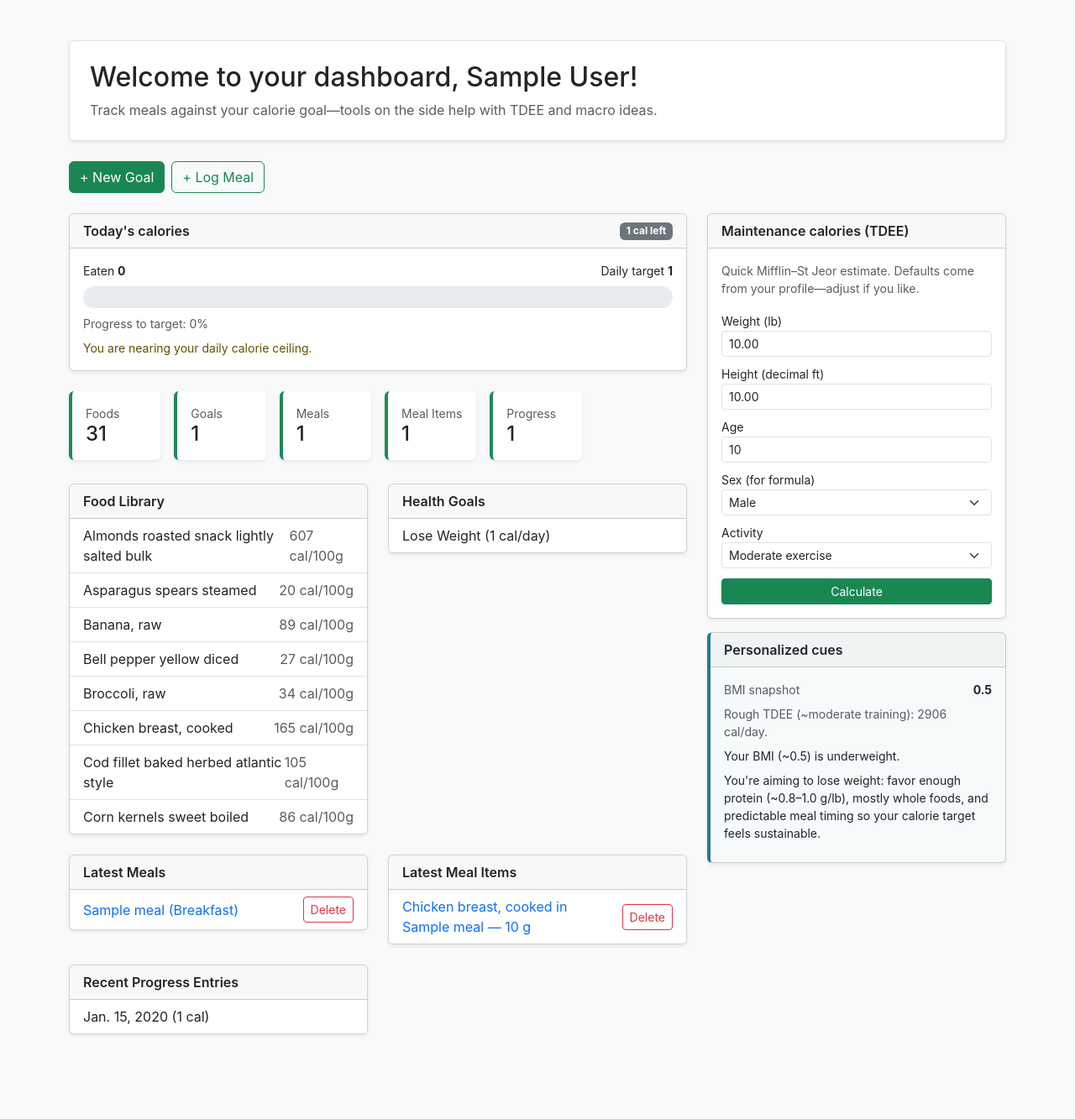
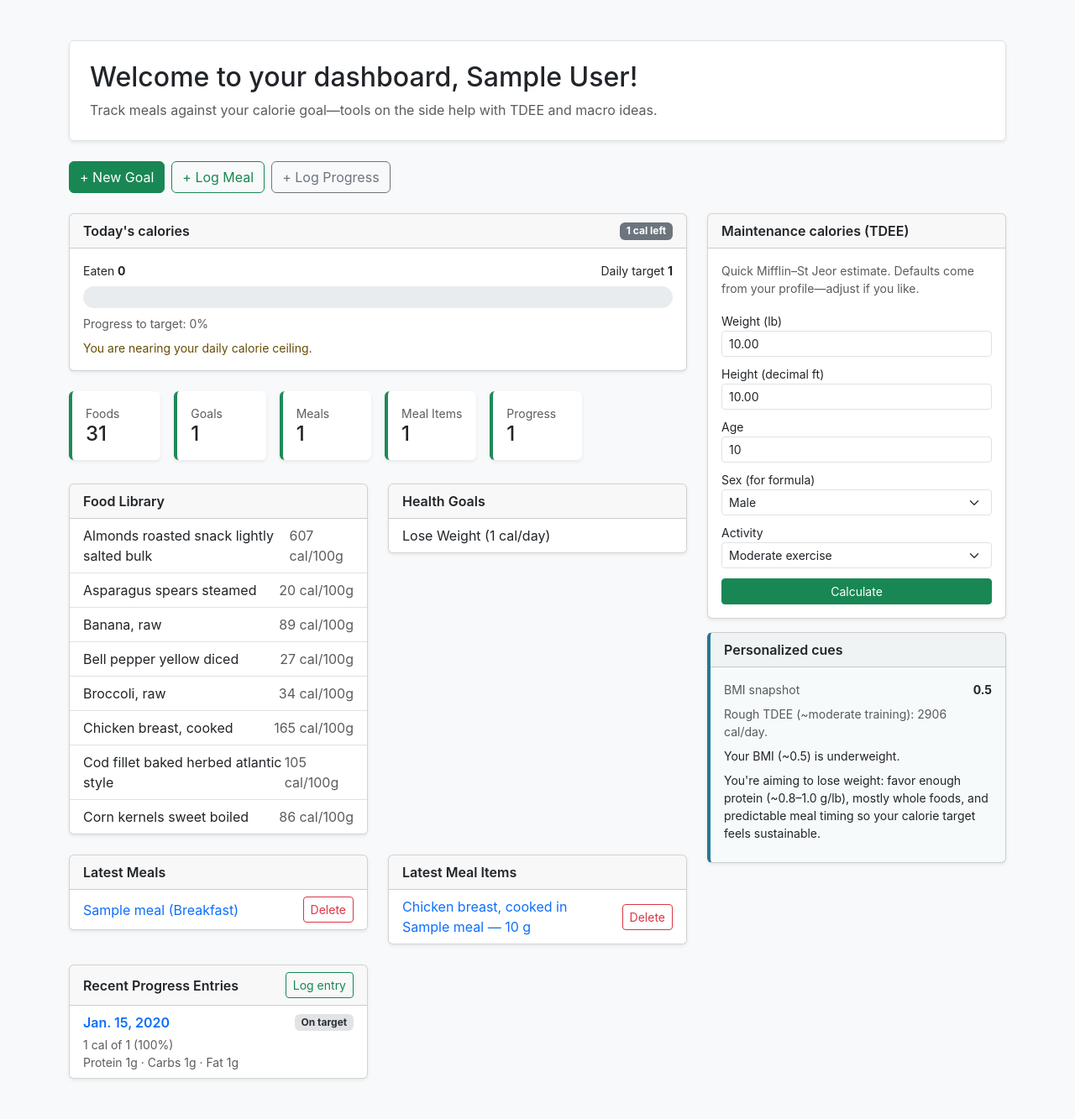
Before and after one commit to ajdreslinski-a11y/Health_Planner, a Django app: page / in a window 1280 px wide. Shown: the part 56-1389 px from the top of the page at 84% size. Before the commit the page ends 1289 px from the top, so only its background shows below. Run offline with Django 5.2, Linux system fonts and the light colour scheme; a user stored in the database is signed in; data comes from the database, SQL or seed files in the repository; tables that the repository leaves empty hold one stand-in row (values such as "Sample post").

Commit message:
Added a log daily progress feature

```diff
--- a/HealthPlanner/health/Templates/health/dashboard.html
+++ b/HealthPlanner/health/Templates/health/dashboard.html
@@ -50,6 +50,9 @@
                 </div>
                 <div class="col-auto">
                     <a href="{% url 'health:create_meal' %}" class="btn btn-outline-success">+ Log Meal</a>
+                </div>
+                <div class="col-auto">
+                    <a href="{% url 'health:create_progress' %}" class="btn btn-outline-secondary">+ Log Progress</a>
                 </div>
             </div>
         </div>
@@ -203,10 +206,36 @@
                 </div>
                 <div class="col-lg-6">
                     <div class="card shadow-sm">
-                        <div class="card-header fw-semibold">Recent Progress Entries</div>
+                        <div class="card-header fw-semibold d-flex justify-content-between align-items-center gap-2">
+                            <span>Recent Progress Entries</span>
+                            <a class="btn btn-outline-success btn-sm" href="{% url 'health:create_progress' %}">Log entry</a>
+                        </div>
                         <ul class="list-group list-group-flush">
-                            {% for p in latest_progress %}
-                                <li class="list-group-item">{{ p.date }} ({{ p.daily_calories_consumed }} cal)</li>
+                            {% for row in latest_progress_rows %}
+                                <li class="list-group-item">
+                                    <div class="d-flex justify-content-between align-items-center gap-2">
+                                        <a class="fw-semibold text-decoration-none" href="{% url 'health:edit_progress' row.entry.progress_id %}">
+                                            {{ row.entry.date }}
+                                        </a>
+                                        {% if row.goal_units %}
+                                            {% if row.delta_units > 0 %}
+                                                <span class="badge bg-danger-subtle text-danger-emphasis">{{ row.abs_delta_units }} cal over</span>
+                                            {% elif row.delta_units < 0 %}
+                                                <span class="badge bg-success-subtle text-success-emphasis">{{ row.abs_delta_units }} cal under</span>
+                                            {% else %}
+                                                <span class="badge bg-secondary-subtle text-secondary-emphasis">On target</span>
+                                            {% endif %}
+                                        {% else %}
+                                            <span class="badge bg-secondary-subtle text-secondary-emphasis">No goal</span>
+                                        {% endif %}
+                                    </div>
+                                    <div class="small text-muted mt-1">
+                                        {{ row.calories }} cal{% if row.goal_units %} of {{ row.goal_units }} ({{ row.pct_of_goal }}%){% endif %}
+                                    </div>
+                                    <div class="small text-muted">
+                                        Protein {{ row.protein }}g · Carbs {{ row.carbs }}g · Fat {{ row.fat }}g
+                                    </div>
+                                </li>
                             {% empty %}
                                 <li class="list-group-item text-muted">No progress entries yet.</li>
                             {% endfor %}
--- a/HealthPlanner/health/urls.py
+++ b/HealthPlanner/health/urls.py
@@ -12,6 +12,8 @@ urlpatterns = [
     path("users/new/", views.create_recent_user, name="create_recent_user"),
     path("users/<int:user_id>/edit/", views.edit_recent_user, name="edit_recent_user"),
     path("goals/new/", views.create_goal, name="create_goal"),
+    path("progress/new/", views.create_progress, name="create_progress"),
+    path("progress/<int:progress_id>/edit/", views.edit_progress, name="edit_progress"),
     path("meals/new/", views.create_meal, name="create_meal"),
     path("meals/<int:meal_id>/edit/", views.edit_meal, name="edit_meal"),
     path("meals/<int:meal_id>/delete/", views.delete_meal, name="delete_meal"),
--- a/HealthPlanner/health/views.py
+++ b/HealthPlanner/health/views.py
@@ -6,7 +6,14 @@ from django.db.utils import OperationalError, ProgrammingError
 from django.shortcuts import get_object_or_404, redirect, render
 from django.utils import timezone
 
-from .forms import AccountSignUpForm, FoodForm, MealForm, MealItemForm, RecentUserForm
+from .forms import (
+    AccountSignUpForm,
+    FoodForm,
+    MealForm,
+    MealItemForm,
+    ProgressForm,
+    RecentUserForm,
+)
 from .models import Food, Goal, Meal, MealItem, Progress, User
 from .nutrition import build_goal_suggestions, compute_maintenance, dashboard_copy
 
@@ -92,6 +99,7 @@ def dashboard(request):
         "latest_meals": [],
         "latest_meal_items": [],
         "latest_progress": [],
+        "latest_progress_rows": [],
         "latest_recent_users": [],
         "calorie_tracker": {},
         "maintenance_result": maintenance_snapshot,
@@ -118,9 +126,84 @@ def dashboard(request):
         context["latest_meal_items"] = MealItem.objects.select_related(
             "meal", "food"
         ).filter(meal__user=request.user).order_by("-meal_item_id")[:6]
-        context["latest_progress"] = Progress.objects.filter(
-            user=request.user
-        ).order_by("-date")[:5]
+        latest_progress = list(
+            Progress.objects.filter(
+                user=request.user
+            ).order_by("-date")[:5]
+        )
+        context["latest_progress"] = latest_progress
+        context["latest_progress_rows"] = []
+        for entry in latest_progress:
+            meal_totals = Meal.objects.filter(
+                user=request.user, date=entry.date
+            ).aggregate(
+                calories=Sum("total_calories"),
+                protein=Sum("total_protein"),
+                carbs=Sum("total_carbs"),
+                fat=Sum("total_fat"),
+            )
+            goal_for_day = Goal.objects.filter(
+                user=request.user, start_date__lte=entry.date
+            ).order_by("-start_date").first()
+
+            calories_val = int(
+                round(
+                    float(
+                        entry.daily_calories_consumed
+                        or meal_totals["calories"]
+                        or 0
+                    )
+                )
+            )
+            protein_val = int(
+                round(
+                    float(
+                        entry.daily_protein_consumed
+                        or meal_totals["protein"]
+                        or 0
+                    )
+                )
+            )
+            carbs_val = int(
+                round(
+                    float(
+                        entry.daily_carbs_consumed
+                        or meal_totals["carbs"]
+                        or 0
+                    )
+                )
+            )
+            fat_val = int(
+                round(
+                    float(
+                        entry.daily_fat_consumed
+                        or meal_totals["fat"]
+                        or 0
+                    )
+                )
+            )
+
+            goal_units = goal_for_day.daily_calories if goal_for_day else None
+            delta_units = calories_val - goal_units if goal_units else None
+            pct_of_goal = (
+                int(round((calories_val / float(goal_units)) * 100))
+                if goal_units and goal_units > 0
+                else None
+            )
+
+            context["latest_progress_rows"].append(
+                {
+                    "entry": entry,
+                    "calories": calories_val,
+                    "protein": protein_val,
+                    "carbs": carbs_val,
+                    "fat": fat_val,
+                    "goal_units": goal_units,
+                    "delta_units": delta_units,
+                    "abs_delta_units": abs(delta_units) if delta_units is not None else None,
+                    "pct_of_goal": pct_of_goal,
+                }
+            )
 
         context["latest_recent_users"] = User.objects.filter(
             account=request.user
@@ -295,6 +378,58 @@ def create_goal(request):
             "goal_suggestions": trimmed,
             "goal_intro_blurbs": intro_blurbs,
             "user_weight": u.weight,
+        },
+    )
+
+
+@login_required
+def create_progress(request):
+    if request.method == "POST":
+        form = ProgressForm(request.POST)
+        if form.is_valid():
+            progress = form.save(commit=False)
+            progress.user = request.user
+            progress.save()
+            messages.success(request, "Progress entry logged.")
+            return redirect("health:dashboard")
+    else:
+        form = ProgressForm(initial={"date": timezone.localdate()})
+
+    return render(
+        request,
+        "health/user_form.html",
+        {
+            "form": form,
+            "form_title": "Log Daily Progress",
+            "form_description": (
+                "Track weight, optional body-fat percentage, and your daily macro totals."
+            ),
+            "submit_label": "Save progress",
+        },
+    )
+
+
+@login_required
+def edit_progress(request, progress_id: int):
+    progress_entry = get_object_or_404(Progress, pk=progress_id, user=request.user)
+
+    if request.method == "POST":
+        form = ProgressForm(request.POST, instance=progress_entry)
+        if form.is_valid():
+            form.save()
+            messages.success(request, "Progress entry updated.")
+            return redirect("health:dashboard")
+    else:
+        form = ProgressForm(instance=progress_entry)
+
+    return render(
+        request,
+        "health/user_form.html",
+        {
+            "form": form,
+            "form_title": f"Edit Progress: {progress_entry.date}",
+            "form_description": "Update this daily progress record, then save.",
+            "submit_label": "Save changes",
         },
     )
 
```
Also changed, not shown: HealthPlanner/health/forms.py (+20 -1 lines), HealthPlanner/health/tests.py (+108 -1 lines).
